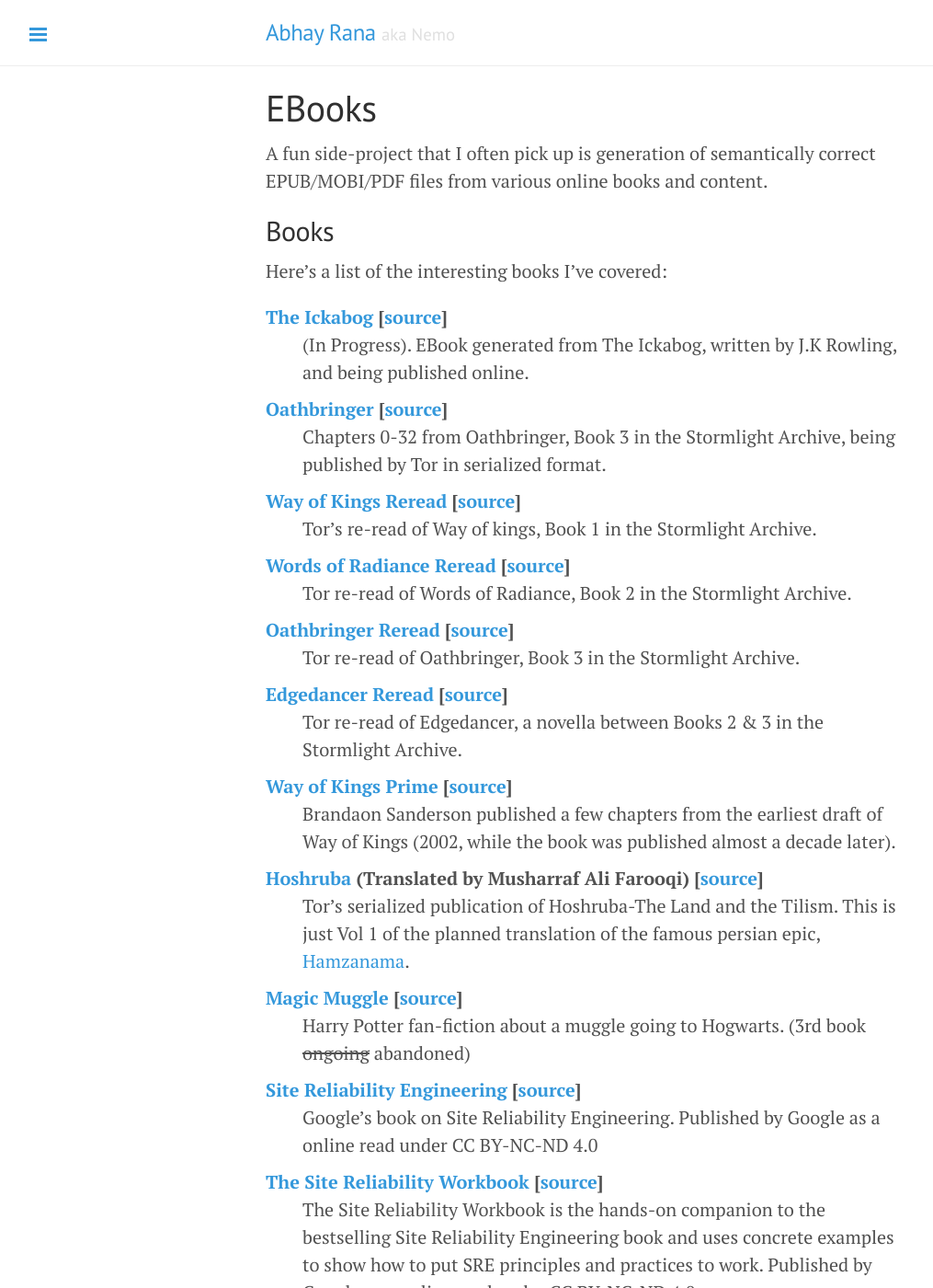
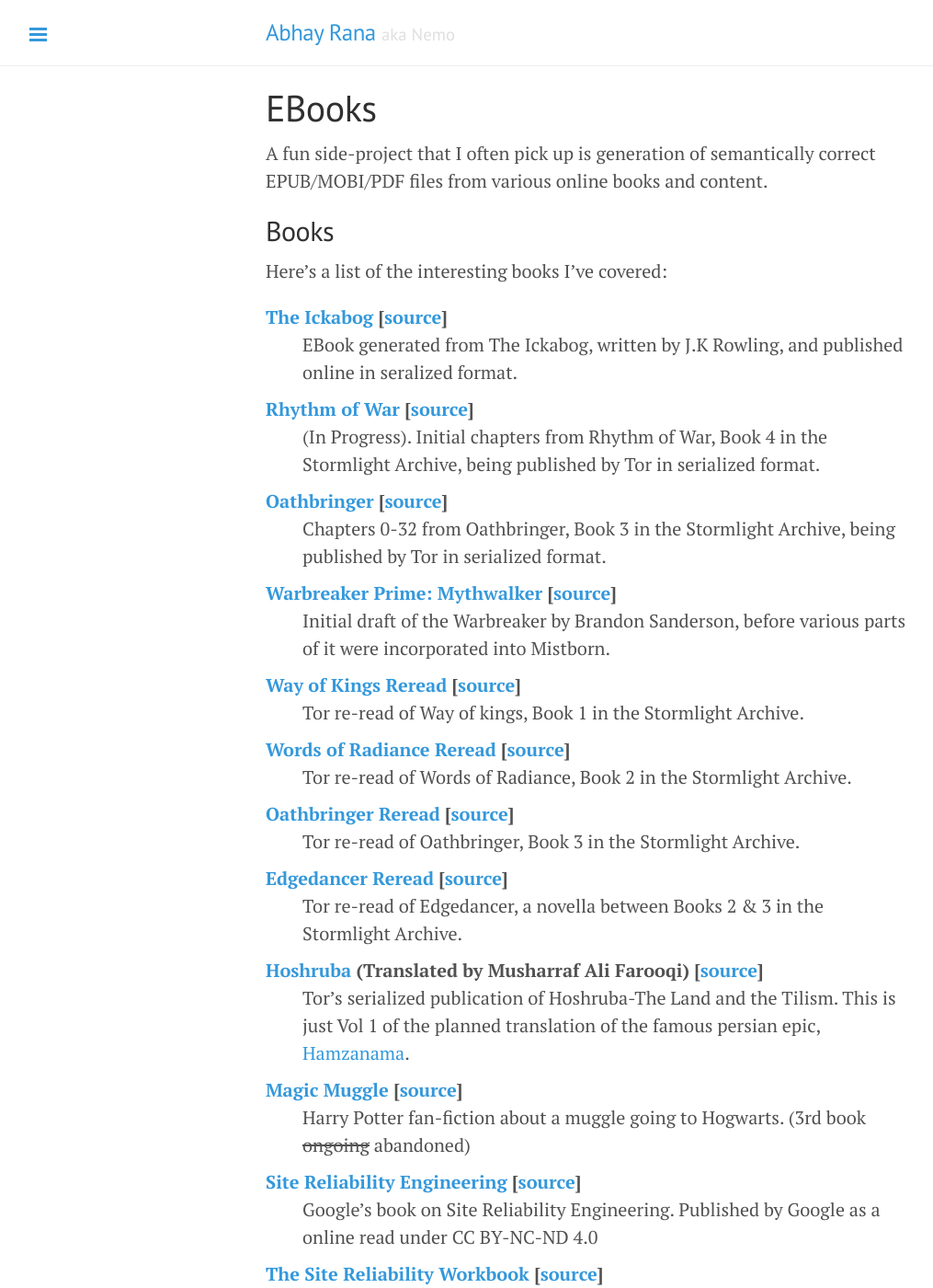
Before and after one commit to captn3m0/captn3m0.github.com, a Jekyll site: the page built from pages/ebooks.md, in a window 1280 px wide and 1400 px high. Shown: the whole window at 92% size, without its empty margins (1-1016 px from the left). Built offline with Jekyll 4.4.1, drawn with Linux system fonts in a browser that asks for light colours; comment, search, counter and statistics services are not loaded.

Commit message:
Adds Rhythm of War and Mythwalker

```diff
--- a/pages/ebooks.md
+++ b/pages/ebooks.md
@@ -11,13 +11,19 @@
 Here's a list of the interesting books I've covered:
 
 [The Ickabog][ickabog] [[source][ickabog-source]]
-: (In Progress). EBook generated from The Ickabog, written by J.K Rowling, and being published online.
+: EBook generated from The Ickabog, written by J.K Rowling, and published online in seralized format.
+
+[Rhythm of War][cosmere] [[source][row-source]]
+: (In Progress). Initial chapters from Rhythm of War, Book 4 in the Stormlight Archive, being published by Tor in serialized format.
 
 [Oathbringer][cosmere] [[source][oathbringer-source]]
 : Chapters 0-32 from Oathbringer, Book 3 in the Stormlight Archive, being published by Tor in serialized format.
 
+[Warbreaker Prime: Mythwalker][cosmere] [[source][mythwalker-source]]
+: Initial draft of the Warbreaker by Brandon Sanderson, before various parts of it were incorporated into Mistborn.
+
 [Way of Kings Reread][cosmere] [[source][wok-source]]
-: Tor's re-read of Way of kings, Book 1 in the Stormlight Archive.
+: Tor re-read of Way of kings, Book 1 in the Stormlight Archive.
 
 [Words of Radiance Reread][cosmere] [[source][wor-source]]
 : Tor re-read of Words of Radiance, Book 2 in the Stormlight Archive.
@@ -27,9 +33,6 @@
 
 [Edgedancer Reread][cosmere] [[source][edgedancer-source]]
 : Tor re-read of Edgedancer, a novella between Books 2 & 3 in the Stormlight Archive.
-
-[Way of Kings Prime][cosmere] [[source][wokprime-source]]
-: Brandaon Sanderson published a few chapters from the earliest draft of Way of Kings (2002, while the book was published almost a decade later).
 
 [Hoshruba][hoshruba] (Translated by Musharraf Ali Farooqi) [[source][hoshruba-source]]
 : Tor's serialized publication of Hoshruba-The Land and the Tilism. This is just Vol 1 of the planned translation of the famous persian epic, [Hamzanama](https://en.wikipedia.org/wiki/Hamzanama).
@@ -96,7 +99,8 @@
 [mm]: http://github.com/captn3m0/magicmuggle
 [contact]: /contact/
 [se3]: https://github.com/captn3m0/security-engineering-ebook
-
+[row-source]: https://www.tor.com/series/rhythm-of-war-brandon-sanderson/
+[mythwalker-source]: https://www.brandonsanderson.com/warbreaker-prime-mythwalker-prologue/
 [oathbringer-source]: https://www.tor.com/series/oathbringer/
 [wok-source]: https://www.tor.com/features/series/the-way-of-kings-reread-on-torcom/
 [wor-source]: https://www.tor.com/series/words-of-radiance-reread-on-torcom/
```
